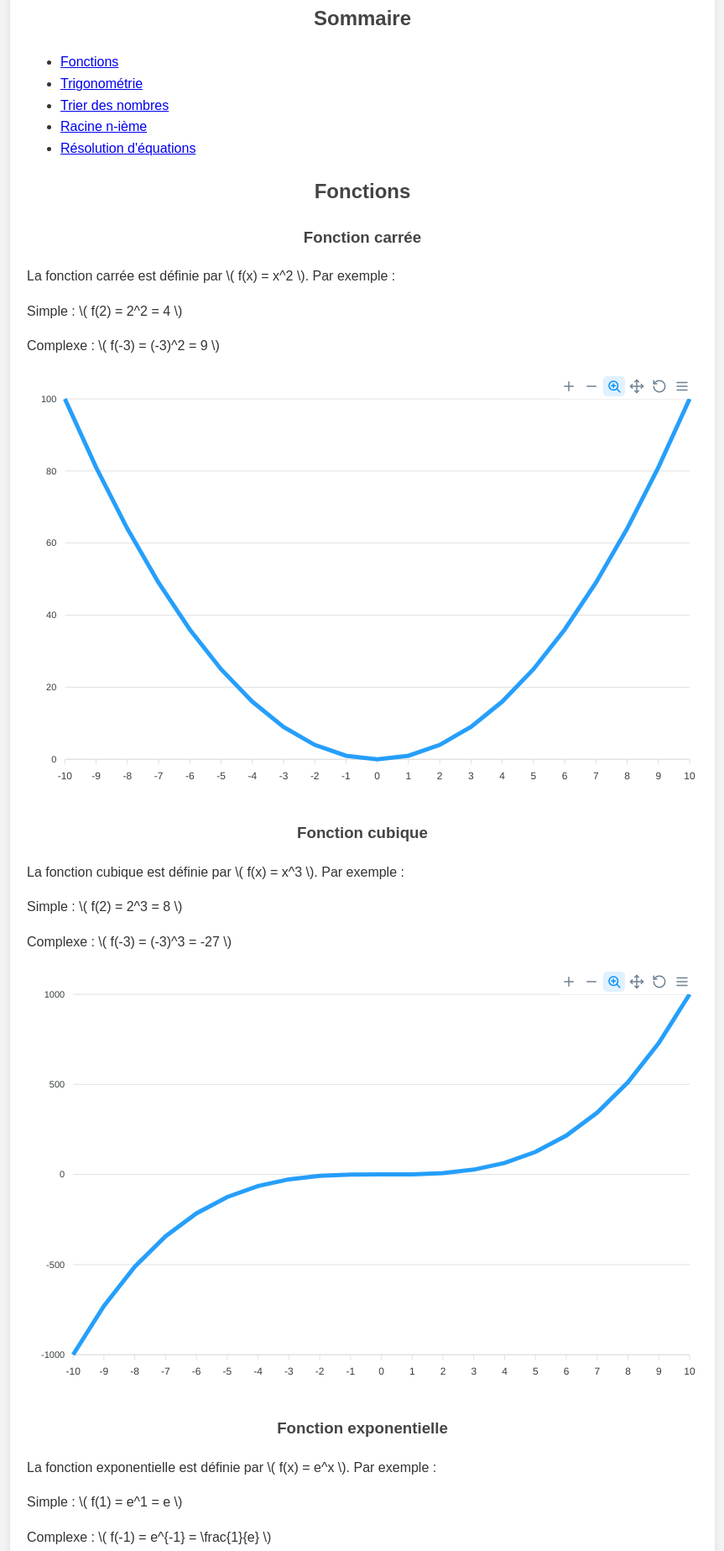
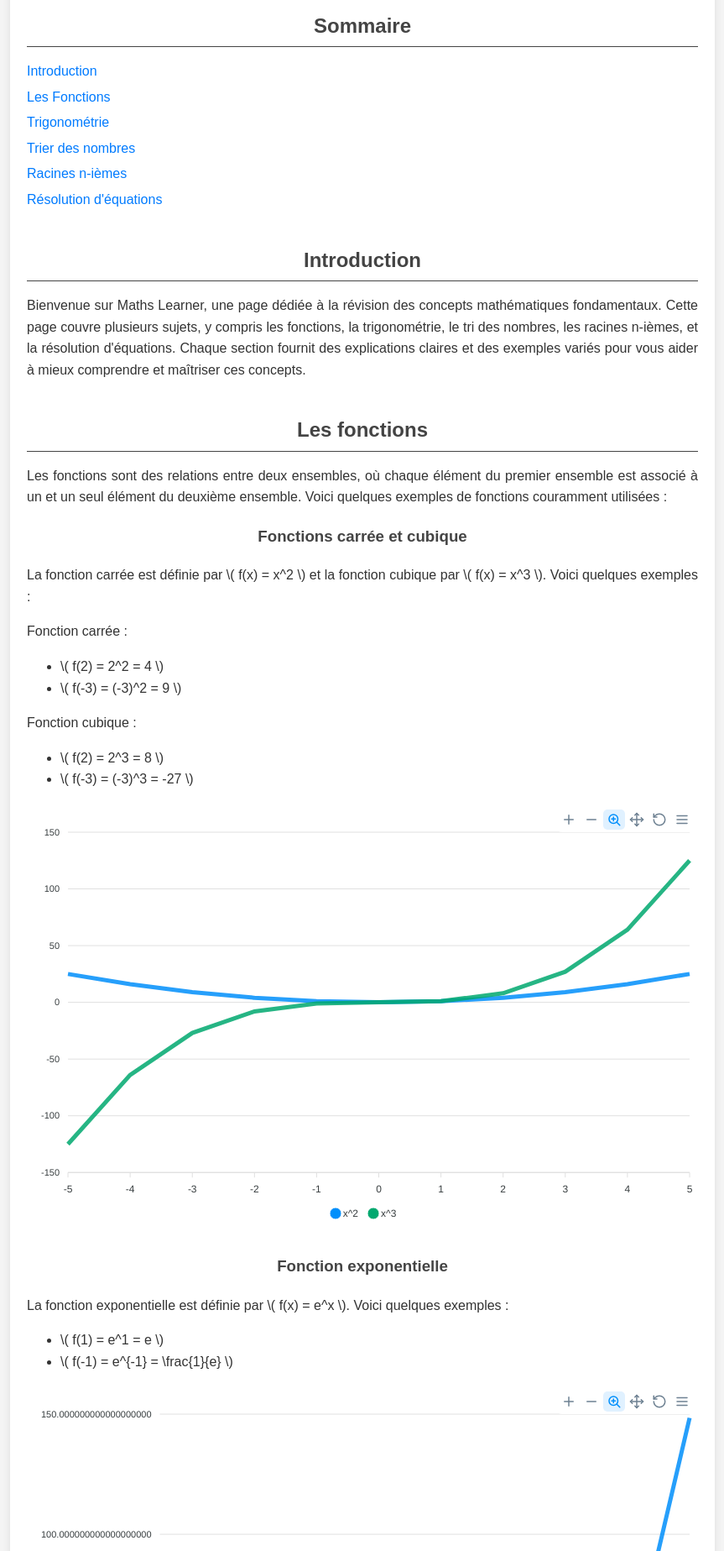
Before and after one commit to Gabin221/Le-ons-de-Pierre, a plain HTML site: page index.html in a window 1280 px wide. Shown: the part 131-1978 px from the top of the page at 84% size, without its empty margins (208-1071 px from the left). Drawn offline with nearby package versions, Linux system fonts and the light colour scheme.

Commit message:
Update index.html

```diff
--- a/index.html
+++ b/index.html
@@ -22,9 +22,19 @@
 				border-radius: 8px;
 				box-shadow: 0 0 10px rgba(0, 0, 0, 0.1);
 			}
-        h1, h2, h3 {
+			h1, h3 {
 				text-align: center;
 				color: #444;
+			}
+
+			h2 {
+				color: #444;
+				font-size: 24px;
+				margin: 30px 0 10px;
+				text-align: center;
+				border-bottom: 1px solid #444;
+				padding-bottom: 5px;
+				width: 100%;
 			}
 			p {
 				text-align: justify;
@@ -32,26 +42,66 @@
 			.chart {
 				margin: 20px 0;
 			}
+			.section {
+				margin-bottom: 40px;
+			}
+			#toc {
+				margin-bottom: 40px;
+			}
+			#toc ul {
+				list-style-type: none;
+				padding: 0;
+			}
+			#toc li {
+				margin: 5px 0;
+			}
+			#toc a {
+				text-decoration: none;
+				color: #007BFF;
+			}
+			#toc a:hover {
+				text-decoration: underline;
+			}
 		</style>
 	</head>
 	<body>
 		<div class="container">
 			<h1>Maths Learner</h1>
+
+			<div id="toc">
 				<h2>Sommaire</h2>
 				<ul>
-            <li><a href="#functions">Fonctions</a></li>
+					<li><a href="#introduction">Introduction</a></li>
+					<li><a href="#functions">Les Fonctions</a></li>
 					<li><a href="#trigonometry">Trigonométrie</a></li>
 					<li><a href="#sorting-numbers">Trier des nombres</a></li>
-            <li><a href="#nth-root">Racine n-ième</a></li>
+					<li><a href="#roots">Racines n-ièmes</a></li>
 					<li><a href="#equations">Résolution d'équations</a></li>
 				</ul>
+			</div>
 
-        <h2 id="functions">Fonctions</h2>
-        <h3>Fonction carrée</h3>
-        <p>La fonction carrée est définie par \( f(x) = x^2 \). Par exemple :</p>
-        <p>Simple : \( f(2) = 2^2 = 4 \)</p>
-        <p>Complexe : \( f(-3) = (-3)^2 = 9 \)</p>
-        <div id="square-chart" class="chart"></div>
+			<div class="section" id="introduction">
+				<h2>Introduction</h2>
+				<p>Bienvenue sur Maths Learner, une page dédiée à la révision des concepts mathématiques fondamentaux. Cette page couvre plusieurs sujets, y compris les fonctions, la trigonométrie, le tri des nombres, les racines n-ièmes, et la résolution d'équations. Chaque section fournit des explications claires et des exemples variés pour vous aider à mieux comprendre et maîtriser ces concepts.</p>
+			</div>
+
+			<div class="section" id="functions">
+				<h2>Les fonctions</h2>
+				<p>Les fonctions sont des relations entre deux ensembles, où chaque élément du premier ensemble est associé à un et un seul élément du deuxième ensemble. Voici quelques exemples de fonctions couramment utilisées :</p>
+
+				<h3>Fonctions carrée et cubique</h3>
+				<p>La fonction carrée est définie par \( f(x) = x^2 \) et la fonction cubique par \( f(x) = x^3 \). Voici quelques exemples :</p>
+				<p>Fonction carrée :</p>
+				<ul>
+					<li>\( f(2) = 2^2 = 4 \)</li>
+					<li>\( f(-3) = (-3)^2 = 9 \)</li>
+				</ul>
+				<p>Fonction cubique :</p>
+				<ul>
+					<li>\( f(2) = 2^3 = 8 \)</li>
+					<li>\( f(-3) = (-3)^3 = -27 \)</li>
+				</ul>
+				<div id="square-cubic-chart" class="chart"></div>
 				<script>
 					var options = {
 						chart: {
@@ -59,42 +109,25 @@
 						},
 						series: [{
 							name: 'x^2',
-                    data: Array.from({ length: 21 }, (v, k) => (k - 10) ** 2)
+							data: Array.from({ length: 11 }, (v, k) => (k - 5) ** 2)
+						}, {
+							name: 'x^3',
+							data: Array.from({ length: 11 }, (v, k) => (k - 5) ** 3)
 						}],
 						xaxis: {
-                    categories: Array.from({ length: 21 }, (v, k) => k - 10)
+							categories: Array.from({ length: 11 }, (v, k) => k - 5)
 						}
 					}
-            var chart = new ApexCharts(document.querySelector("#square-chart"), options);
-            chart.render();
-        </script>
-
-        <h3>Fonction cubique</h3>
-        <p>La fonction cubique est définie par \( f(x) = x^3 \). Par exemple :</p>
-        <p>Simple : \( f(2) = 2^3 = 8 \)</p>
-        <p>Complexe : \( f(-3) = (-3)^3 = -27 \)</p>
-        <div id="cubic-chart" class="chart"></div>
-        <script>
-            var options = {
-                chart: {
-                    type: 'line'
-                },
-                series: [{
-                    name: 'x^3',
-                    data: Array.from({ length: 21 }, (v, k) => (k - 10) ** 3)
-                }],
-                xaxis: {
-                    categories: Array.from({ length: 21 }, (v, k) => k - 10)
-                }
-            }
-            var chart = new ApexCharts(document.querySelector("#cubic-chart"), options);
+					var chart = new ApexCharts(document.querySelector("#square-cubic-chart"), options);
 					chart.render();
 				</script>
 
 				<h3>Fonction exponentielle</h3>
-        <p>La fonction exponentielle est définie par \( f(x) = e^x \). Par exemple :</p>
-        <p>Simple : \( f(1) = e^1 = e \)</p>
-        <p>Complexe : \( f(-1) = e^{-1} = \frac{1}{e} \)</p>
+				<p>La fonction exponentielle est définie par \( f(x) = e^x \). Voici quelques exemples :</p>
+				<ul>
+					<li>\( f(1) = e^1 = e \)</li>
+					<li>\( f(-1) = e^{-1} = \frac{1}{e} \)</li>
+				</ul>
 				<div id="exp-chart" class="chart"></div>
 				<script>
 					var options = {
@@ -103,10 +136,10 @@
 						},
 						series: [{
 							name: 'e^x',
-                    data: Array.from({ length: 21 }, (v, k) => Math.exp(k - 10))
+							data: Array.from({ length: 11 }, (v, k) => Math.exp(k - 5))
 						}],
 						xaxis: {
-                    categories: Array.from({ length: 21 }, (v, k) => k - 10)
+							categories: Array.from({ length: 11 }, (v, k) => k - 5)
 						}
 					}
 					var chart = new ApexCharts(document.querySelector("#exp-chart"), options);
@@ -114,9 +147,11 @@
 				</script>
 
 				<h3>Fonction logarithmique</h3>
-        <p>La fonction logarithmique est définie par \( f(x) = \log(x) \). Par exemple :</p>
-        <p>Simple : \( f(1) = \log(1) = 0 \)</p>
-        <p>Complexe : \( f(10) = \log(10) = 1 \)</p>
+				<p>La fonction logarithmique est définie par \( f(x) = \log(x) \). Voici quelques exemples :</p>
+				<ul>
+					<li>\( f(1) = \log(1) = 0 \)</li>
+					<li>\( f(10) = \log(10) = 1 \)</li>
+				</ul>
 				<div id="log-chart" class="chart"></div>
 				<script>
 					var options = {
@@ -125,60 +160,89 @@
 						},
 						series: [{
 							name: 'log(x)',
-                    data: Array.from({ length: 20 }, (v, k) => Math.log(k + 1))
+							data: Array.from({ length: 20 }, (v, k) => Math.log(k + 0.00001))
 						}],
 						xaxis: {
-                    categories: Array.from({ length: 20 }, (v, k) => k + 1)
+							categories: Array.from({ length: 20 }, (v, k) => k + 0.00001)
 						}
 					}
 					var chart = new ApexCharts(document.querySelector("#log-chart"), options);
 					chart.render();
 				</script>
+			</div>
 
-        <h2 id="trigonometry">Trigonométrie</h2>
-        <p>La trigonométrie étudie les relations entre les angles et les côtés des triangles. Par exemple, pour un triangle rectangle :</p>
-        <p>\(\sin(\theta) = \frac{opposé}{hypoténuse}\)</p>
-        <p>\(\cos(\theta) = \frac{adjacent}{hypoténuse}\)</p>
-        <p>\(\tan(\theta) = \frac{opposé}{adjacent}\)</p>
+			<div class="section" id="trigonometry">
+				<h2>Trigonométrie</h2>
+				<p>La trigonométrie est l'étude des relations entre les angles et les côtés des triangles. Les principales fonctions trigonométriques sont le sinus, le cosinus et la tangente. Pour un triangle rectangle :</p>
+				<ul>
+					<li>\(\sin(\theta) = \frac{opposé}{hypoténuse}\)</li>
+					<li>\(\cos(\theta) = \frac{adjacent}{hypoténuse}\)</li>
+					<li>\(\tan(\theta) = \frac{opposé}{adjacent}\)</li>
+				</ul>
 				<div id="trig-chart" class="chart"></div>
 				<script>
+					var labels = [];
+					for (var i = 0; i <= 360; i++) {
+                        if (i%10 === 0) {
+							labels.push(i);
+						} else {
+							labels.push('');
+						}
+                    }
+
 					var options = {
 						chart: {
 							type: 'line'
 						},
 						series: [{
-                    name: 'Sine',
-                    data: Array.from({ length: 360 }, (v, k) => Math.sin(k * Math.PI / 180))
+							name: 'Sinus',
+							data: Array.from({ length: 361 }, (v, k) => Math.sin(k * Math.PI / 180))
 						}, {
-                    name: 'Cosine',
-                    data: Array.from({ length: 360 }, (v, k) => Math.cos(k * Math.PI / 180))
+							name: 'Cosinus',
+							data: Array.from({ length: 361 }, (v, k) => Math.cos(k * Math.PI / 180))
 						}],
 						xaxis: {
-                    categories: Array.from({ length: 360 }, (v, k) => k)
+							categories: labels
 						}
 					}
 
 					var chart = new ApexCharts(document.querySelector("#trig-chart"), options);
 					chart.render();
 				</script>
+			</div>
 
-        <h2 id="sorting-numbers">Trier des nombres</h2>
-        <p>Trier des nombres peut devenir plus complexe lorsque nous traitons des racines, des puissances, ou des images de fonctions. Par exemple, trions les éléments suivants :</p>
-        <p>\(\sqrt{16}, \sqrt[3]{27}, 5^2, \log(100)\)</p>
+			<div class="section" id="sorting-numbers">
+				<h2>Trier des nombres</h2>
+				<p>Trier des nombres peut devenir plus complexe lorsque nous traitons des racines, des puissances ou des images de fonctions. Par exemple, trions les éléments suivants :</p>
+				<ul>
+					<li>\(\sqrt{16}\)</li>
+					<li>\(\sqrt[3]{27}\)</li>
+					<li>\(5^2\)</li>
+					<li>\(\log(100)\)</li>
+				</ul>
 				<p>Calculons les valeurs :</p>
-        <p>\(\sqrt{16} = 4\)</p>
-        <p>\(\sqrt[3]{27} = 3\)</p>
-        <p>\(5^2 = 25\)</p>
-        <p>\(\log(100) = 2\)</p>
+				<ul>
+					<li>\(\sqrt{16} = 4\)</li>
+					<li>\(\sqrt[3]{27} = 3\)</li>
+					<li>\(5^2 = 25\)</li>
+					<li>\(\log(100) = 2\)</li>
+				</ul>
 				<p>Ordre croissant : \( \sqrt[3]{27}, \log(100), \sqrt{16}, 5^2 \)</p>
+			</div>
 
-        <h2 id="nth-root">Racine n-ième</h2>
-        <p>La racine n-ième d'un nombre \(a\) est un nombre \(x\) tel que \(x^n = a\). Elle est notée \(\sqrt[n]{a}\). Par exemple, la racine cubique (n = 3) de 27 est :</p>
+			<div class="section" id="roots">
+				<h2>Racines n-ièmes</h2>
+				<p>La racine n-ième d'un nombre est une valeur qui, élevée à la puissance n, donne le nombre initial. Par exemple :</p>
+				<p>Simple : la racine carrée de 16 :</p>
+				<p>\[ \sqrt{16} = 4 \]</p>
+				<p>Complexe : la racine cubique de 27 :</p>
 				<p>\[ \sqrt[3]{27} = 3 \]</p>
-        <p>Plus complexe : la racine quatrième de 81 :</p>
+				<p>Très complexe : la racine quatrième de 81 :</p>
 				<p>\[ \sqrt[4]{81} = 3 \]</p>
+			</div>
 
-        <h2 id="equations">Résolution d'équations</h2>
+			<div class="section" id="equations">
+				<h2>Résolution d'équations</h2>
 				<h3>Équations du second degré</h3>
 				<p>Une équation du second degré est de la forme :</p>
 				<p>\[ ax^2 + bx + c = 0 \]</p>
@@ -187,7 +251,7 @@
 				<p>Simple : \( x^2 - 3x + 2 = 0 \)</p>
 				<p>Solution : \( x = 1 \) et \( x = 2 \)</p>
 				<p>Complexe : \( 2x^2 - 4x + 1 = 0 \)</p>
-        <p>Solution : \( x = \frac{4 \pm \sqrt{16 - 8}}{4} = 1 \pm \frac{\sqrt{2}}{2} \)</p>
+				<p>Solution : \( x = 1 \pm \frac{\sqrt{2}}{2} \)</p>
 
 				<h3>Système d'équations</h3>
 				<p>Un système d'équations est un ensemble de deux ou plusieurs équations avec les mêmes variables. Par exemple :</p>
@@ -215,5 +279,6 @@
 				<p>Nous résolvons pour une des variables en fonction des autres :</p>
 				<p>\[ x = \frac{c - by}{a} \]</p>
 			</div>
+		</div>
 	</body>
 </html>
```
Lines whose indentation alone changed are shown as unchanged.
